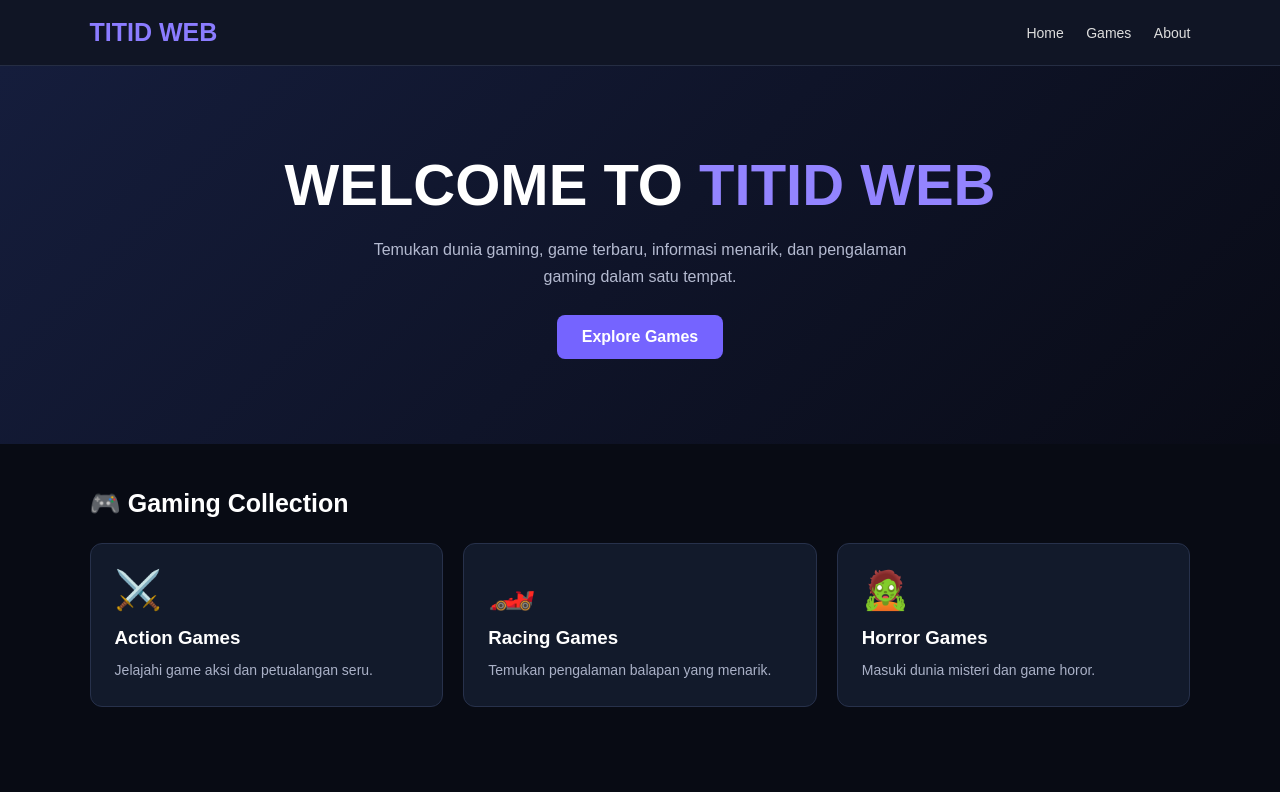
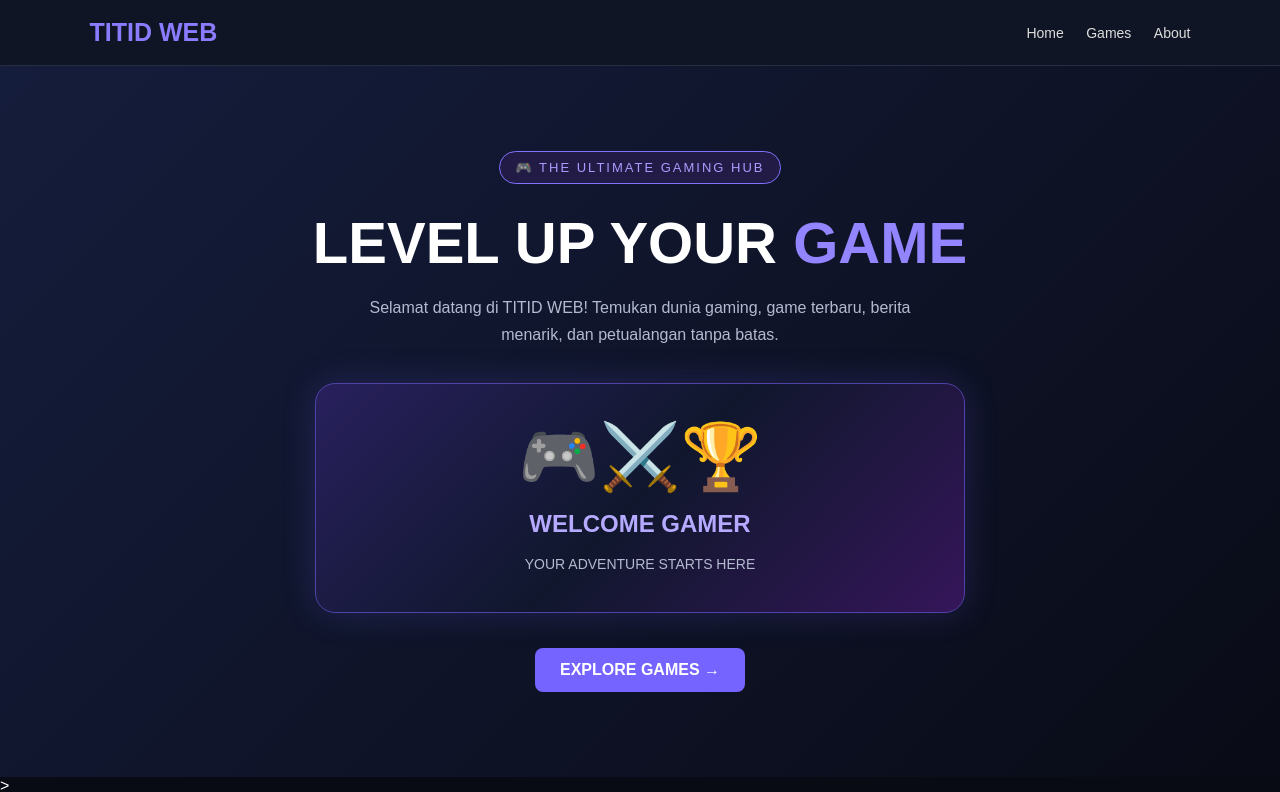
Before and after one commit to tiktok8372gh-lgtm/titid-web, a plain HTML site: page index.html in a window 1280 px wide. Shown: the top 792 px of the page. Drawn offline with Linux system fonts and the light colour scheme.

Commit message:
Update index.html

```diff
--- a/index.html
+++ b/index.html
@@ -159,6 +159,53 @@
   </header>
 
   <section class="hero" id="home">
+  <div style="
+    display:inline-block;
+    padding:8px 16px;
+    border:1px solid #8173ff;
+    border-radius:30px;
+    color:#a99cff;
+    background:#211b45;
+    margin-bottom:25px;
+    font-size:13px;
+    letter-spacing:2px;
+  ">
+    🎮 THE ULTIMATE GAMING HUB
+  </div>
+
+  <h1>
+    LEVEL UP YOUR <span>GAME</span>
+  </h1>
+
+  <p>
+    Selamat datang di TITID WEB!
+    Temukan dunia gaming, game terbaru,
+    berita menarik, dan petualangan tanpa batas.
+  </p>
+
+  <div style="
+    margin:35px auto 10px;
+    max-width:650px;
+    padding:35px 15px;
+    border:1px solid #5142a8;
+    border-radius:20px;
+    background:linear-gradient(135deg,#28205d,#10172d,#35165a);
+    box-shadow:0 0 35px #7564ff33;
+  ">
+    <div style="font-size:65px;">🎮⚔️🏆</div>
+    <h2 style="margin:15px 0;color:#b5aaff;">
+      WELCOME GAMER
+    </h2>
+    <p style="font-size:14px;">
+      YOUR ADVENTURE STARTS HERE
+    </p>
+  </div>
+
+  <a href="#games" class="button">
+    EXPLORE GAMES →
+  </a>
+  </section>
+  >
     <h1>WELCOME TO <span>TITID WEB</span></h1>
     <p>
       Temukan dunia gaming, game terbaru,
```
